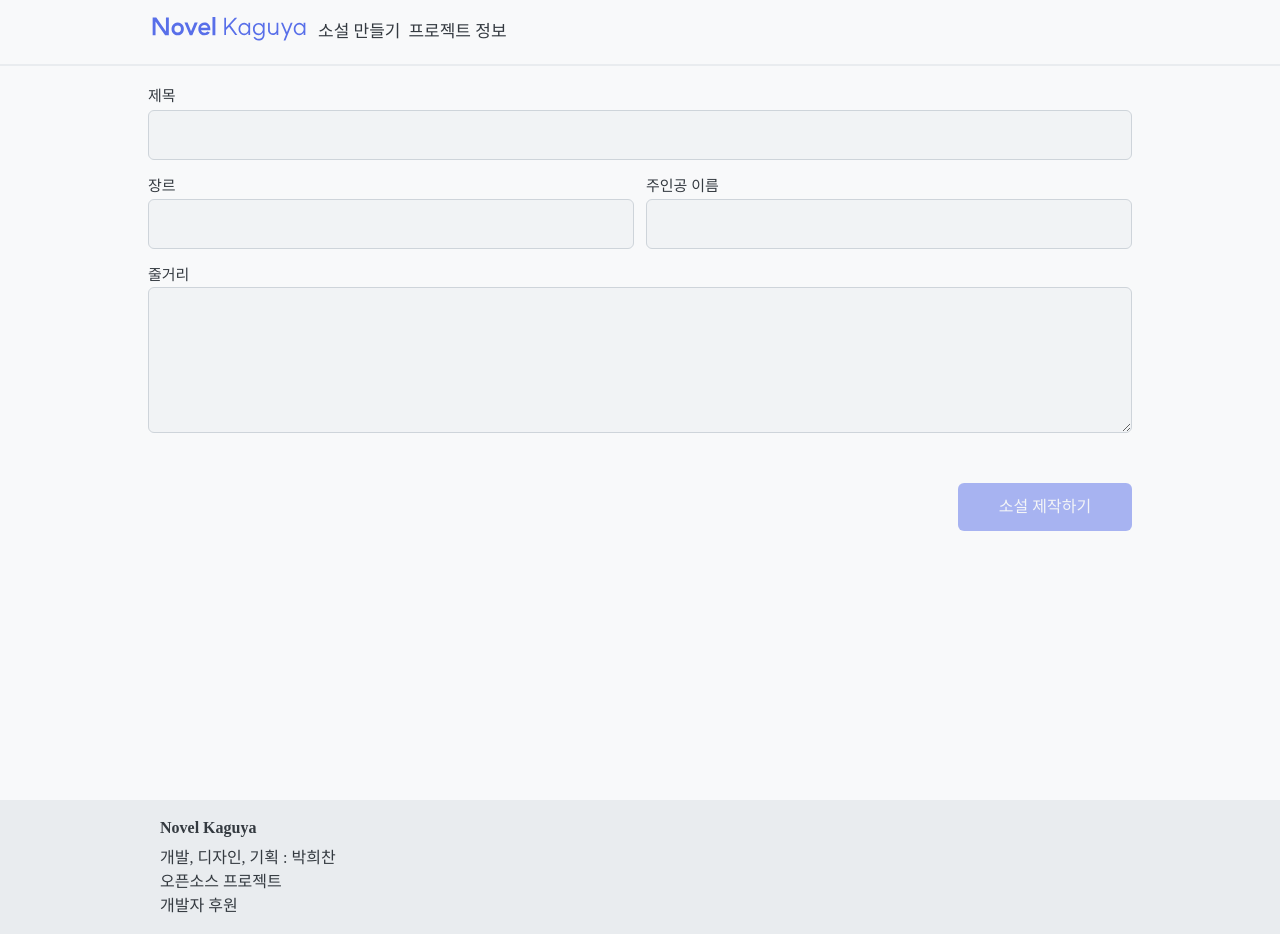
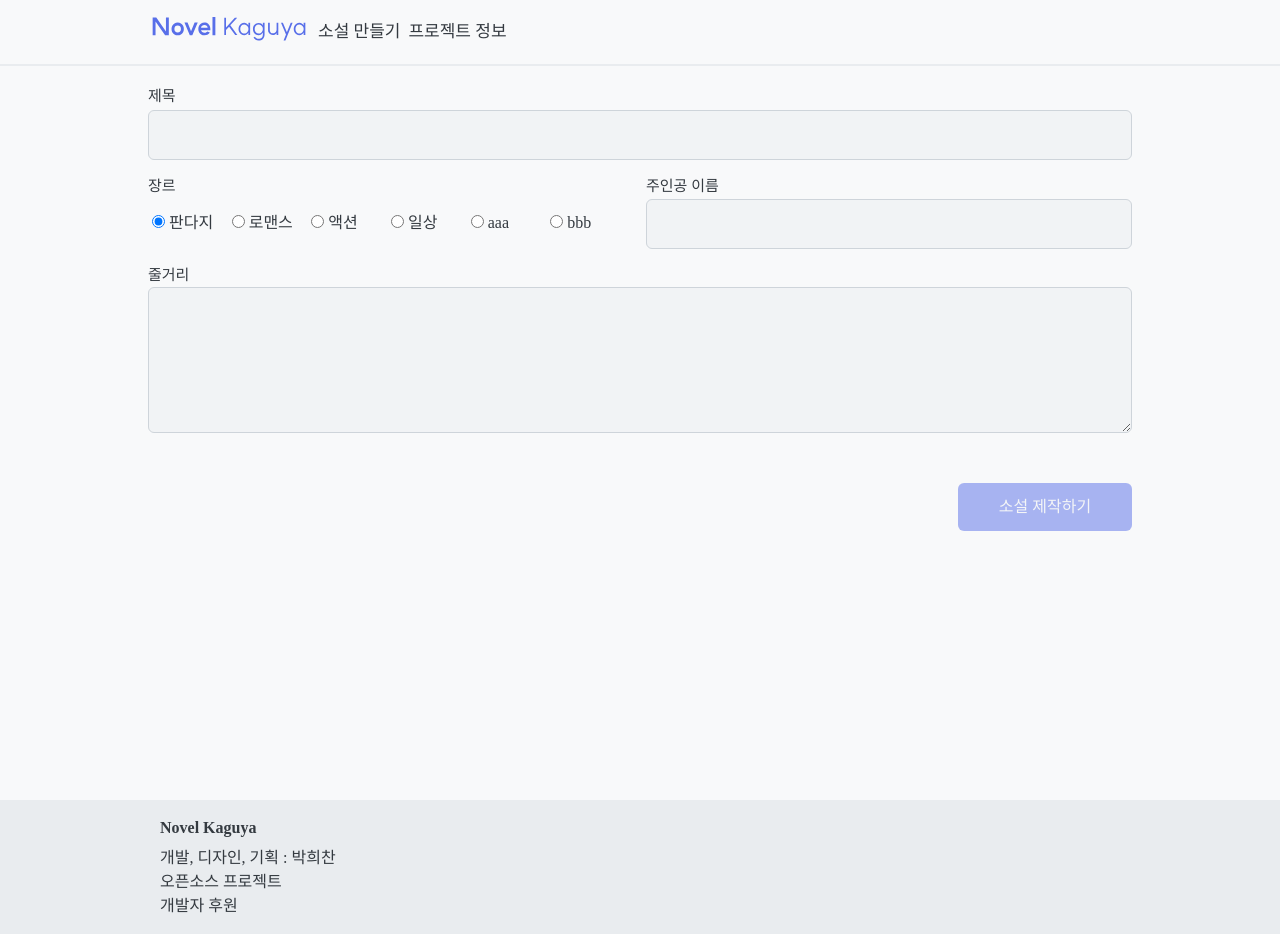
Before and after one commit to kichan05/Novel-Kaguya, a React (Create React App) app: page /generate in a window 1280 px wide. Built offline with nearby package versions, Linux system fonts and the light colour scheme; a web font is replaced by a local one.

Commit message:
GeneratePage 장르를 라디오 버튼으로

```diff
--- a/src/page/GeneratePage.js
+++ b/src/page/GeneratePage.js
@@ -6,7 +6,6 @@ import {TextAreaLabel} from "../component/TextArea";
 import Button from "../component/Button";
 import {useNavigate} from "react-router-dom";
 import {UI_ACTION_TYPE, useUiDispatch} from "../context/UiReducer";
-import uiSection from "../section/UiSection";
 
 const GeneratePageStyle = styled.div`
   ${PageBasicStyle};
@@ -19,10 +18,32 @@ const GeneratePageStyle = styled.div`
     display: flex;
     flex-direction: row;
     gap: 12px;
+
+    & > * {
+      flex: 1;
+    }
+
+    @media screen and (max-width: 790px) {
+      flex-direction: column;
+    }
   }
 
-  & .tag-name-input-wrap > * {
-    flex: 1;
+  .tag-wrap {
+    .label {
+      font-size: 15px;
+      font-weight: 400;
+    }
+
+    .radio-group {
+      padding: 4px;
+      margin-top: 10px;
+
+      display: flex;
+
+      * {
+        flex: 1;
+      }
+    }
   }
 
   & .submit-wrap {
@@ -39,8 +60,11 @@ const GeneratePageStyle = styled.div`
 const GeneratePage = () => {
   const navigate = useNavigate()
   const uiDispatch = useUiDispatch()
+
+  const tagList = ["판다지", "로맨스", "액션", "일상", "aaa", "bbb"]
+
   const [inputValues, setInputValues] = useState({
-    title: "", tag: "", mainCharacterName: "",
+    title: "", tag: tagList[0], mainCharacterName: "",
     plot: ""
   })
   const [isGenerateAble, setGenerateAble] = useState(false)
@@ -71,7 +95,6 @@ const GeneratePage = () => {
         }
       })
     }, 1500)
-
   }
 
   useEffect(() => {
@@ -93,11 +116,20 @@ const GeneratePage = () => {
             />
           </div>
           <div className="tag-name-input-wrap input-wrap">
-            <InputLabel
-              label="장르" name={"tag"}
-              value={inputValues["tag"]}
-              onChange={inputChange}
-            />
+            <div className="tag-wrap">
+              <div className="label">장르</div>
+              <div className={"radio-group"}>
+                {tagList.map(i => (
+                  <label>
+                    <input
+                      type={"radio"} name={"tag"} value={i}
+                      id={i}
+                      checked={i === inputValues.tag}
+                      onChange={inputChange}/> {i}
+                  </label>
+                ))}
+              </div>
+            </div>
             <InputLabel
               label="주인공 이름" name={"mainCharacterName"}
               value={inputValues["mainCharacterName"]}
--- a/src/page/MainPage.js
+++ b/src/page/MainPage.js
@@ -37,12 +37,13 @@ const MainPageStyle = styled.div`
       width: 100%;
       border-radius: 4px;
 
-      transition: filter 200ms;
-
       position: absolute;
       top: 0;
       left: 0;
       z-index: -1;
+
+      user-select: none;
+      transition: 100ms;
     }
 
     & .img2 {
@@ -129,8 +130,10 @@ const MainPage = () => {
             >
               <img
                 src={aiImage} alt="" style={{
-                  clipPath: imageMouse.isMouseIn ? `circle(${imageMouse.size}px at ${imageMouse.x}px ${imageMouse.y}px)` : "none",
-                }}
+                clipPath: imageMouse.isMouseIn ?
+                  `circle(${imageMouse.size}px at ${imageMouse.x}px ${imageMouse.y}px)` :
+                  `circle(150% at ${imageMouse.x}px ${imageMouse.y}px)`
+              }}
                 className={"img1"}
               />
               <img src={aiImage} alt="" className={"img2"}/>
@@ -145,7 +148,6 @@ const MainPage = () => {
             </div>
           </div>
         </div>
-        {/*<NovelCover></NovelCover>*/}
       </div>
     </MainPageStyle>
   )
```
